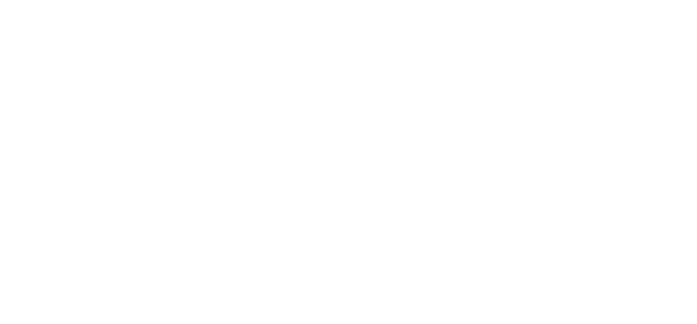
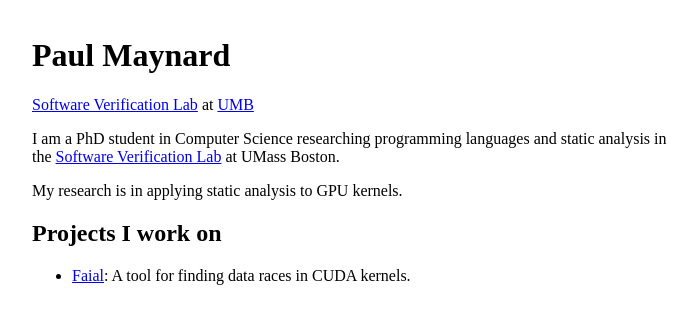
Before and after one commit to PaulMaynard/paulmaynard.github.io, a plain HTML site: page index.html in a window 1280 px wide. Shown: the whole page, without its empty margins (288-985 px from the left). Drawn offline with Linux system fonts and the light colour scheme.

Commit message:
some basic content

```diff
--- a/index.html
+++ b/index.html
@@ -5,10 +5,33 @@
     <meta charset="UTF-8">
     <meta name="viewport" content="width=device-width, initial-scale=1.0">
     <title>Paul Maynard</title>
+
+    <link rel="stylesheet" href="style.css">
 </head>
 
 <body>
-
+    <h1>Paul Maynard</h1>
+    <nav class="linkbar">
+        <a href="https://umb-svl.gitlab.io/">Software Verification Lab</a> at <a href="https://www.umb.edu/">UMB</a>
+    </nav>
+    <main>
+        <section id="intro">
+            <p>
+                I am a PhD student in Computer Science researching programming languages and static analysis in the <a
+                    href="https://umb-svl.gitlab.io/">Software Verification Lab</a> at UMass Boston.
+            </p>
+            <p>
+                My research is in applying static analysis to GPU kernels.
+            </p>
+        </section>
+        <section id="projects">
+            <h2>Projects I work on</h2>
+            <ul>
+                <li><a href="https://gitlab.com/umb-svl/faial">Faial</a>: A tool for finding data races in CUDA kernels.
+                </li>
+            </ul>
+        </section>
+    </main>
 </body>
 
 </html>
--- /dev/null
+++ b/style.css
@@ -0,0 +1,5 @@
+body {
+    max-width: 80ch;
+    margin: auto;
+    padding: 1em;
+}
```
